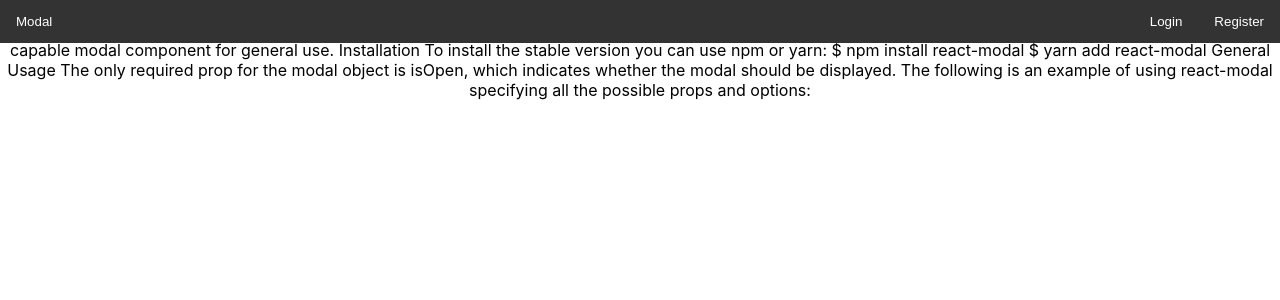
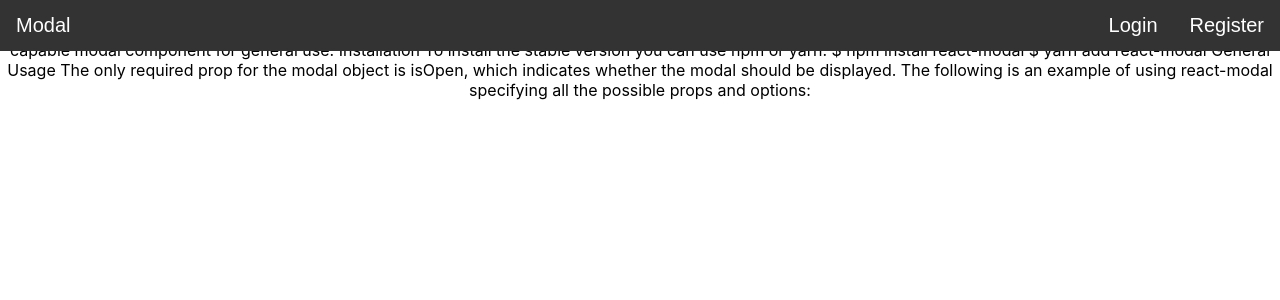
Before and after one commit to pesto-students/deep-dive-ajay14312, a React (Create React App) app in the folder react-exercises/modal-react/: page / in a window 1280 px wide. Shown: the top 300 px of the page. Built offline with nearby package versions, Linux system fonts and the light colour scheme.

Commit message:
Adjust home css and rename home css file

```diff
--- a/react-exercises/modal-react/src/components/home/home.component.jsx
+++ b/react-exercises/modal-react/src/components/home/home.component.jsx
@@ -4,7 +4,7 @@
 import { LoginComponent } from "../login/login.component";
 import { Header } from "../header/header.componet";
 import { DummyText } from "../dumy-text/dumy-text.component";
-import "./home.style.css";
+import "./home.css";
 
 export const Home = (props) => {
   return (
--- a/react-exercises/modal-react/src/components/home/home.style.css
+++ b/react-exercises/modal-react/src/components/home/home.css
@@ -1,4 +1,3 @@
-
 .btn {
   color: white;
   text-align: center;
@@ -8,6 +7,7 @@
   background-color: #333;
   border: none;
   cursor: pointer;
+  font-size: 20px;
 }
 
 .home {
@@ -19,6 +19,7 @@
 }
 
 .btn:hover {
-  background-color: #4CAF50; /* Green */
+  background-color: #4CAF50;
+  /* Green */
   color: white;
 }
```
